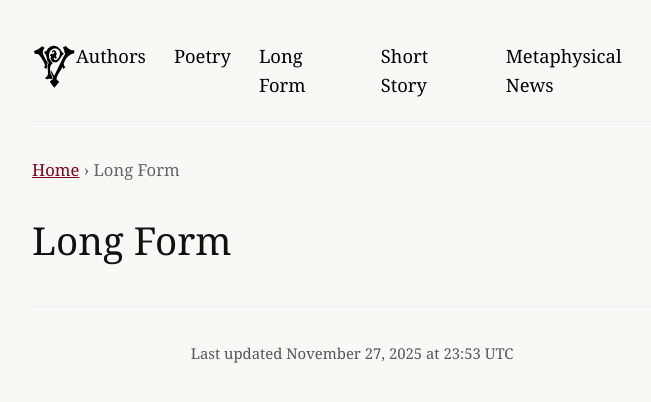
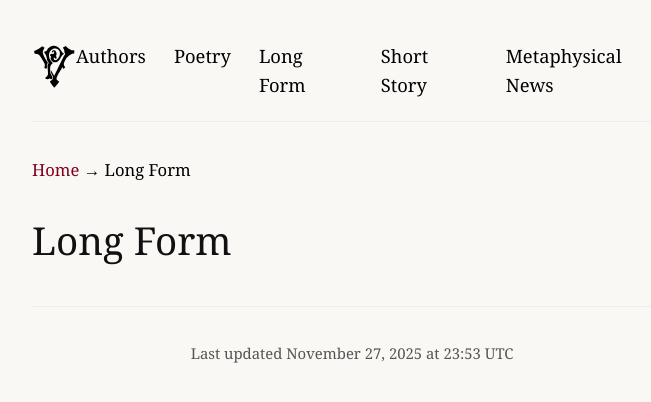
Before and after one commit to charlesvoltaire-public/charlesvoltaire-public.github.io, a Jekyll site: the page built from long-form/index.md, in a window 1280 px wide. Shown: the top 402 px of the page, without its empty margins (288-939 px from the left). Built offline with Jekyll 4.4.1, drawn with Linux system fonts in a browser that asks for light colours.

Commit message:
Update index.md

```diff
--- a/long-form/index.md
+++ b/long-form/index.md
@@ -1,16 +1,16 @@
 ---
 layout: default
 title: Long Form
-permalink: /long-form/
 ---
-
-<nav style="margin:2rem 0 1.5rem; font-size:0.95em; color:#666;">
-  <a href="/">Home</a> › Long Form
+<nav class="breadcrumb">
+  <a href="/">Home</a> → Long Form
 </nav>
 
-<h1 style="margin:0 0 2rem; font-size:2.2em;">Long Form</h1>
+<h1>Long Form</h1>
 
-{% assign items = site.pages | where_exp: "p", "p.categories contains 'longform'" | sort: 'date' | reverse %}
-{% for item in items %}
-- <a href="{{ item.url }}">{{ item.title }}</a> — {{ item.author }}
-{% endfor %}
+<ul>
+  {% assign pieces = site.pages | where:"categories","long-form" | sort:"date" | reverse %}
+  {% for piece in pieces %}
+    <li><a href="{{ piece.url }}">{{ piece.title }}</a></li>
+  {% endfor %}
+</ul>
```
